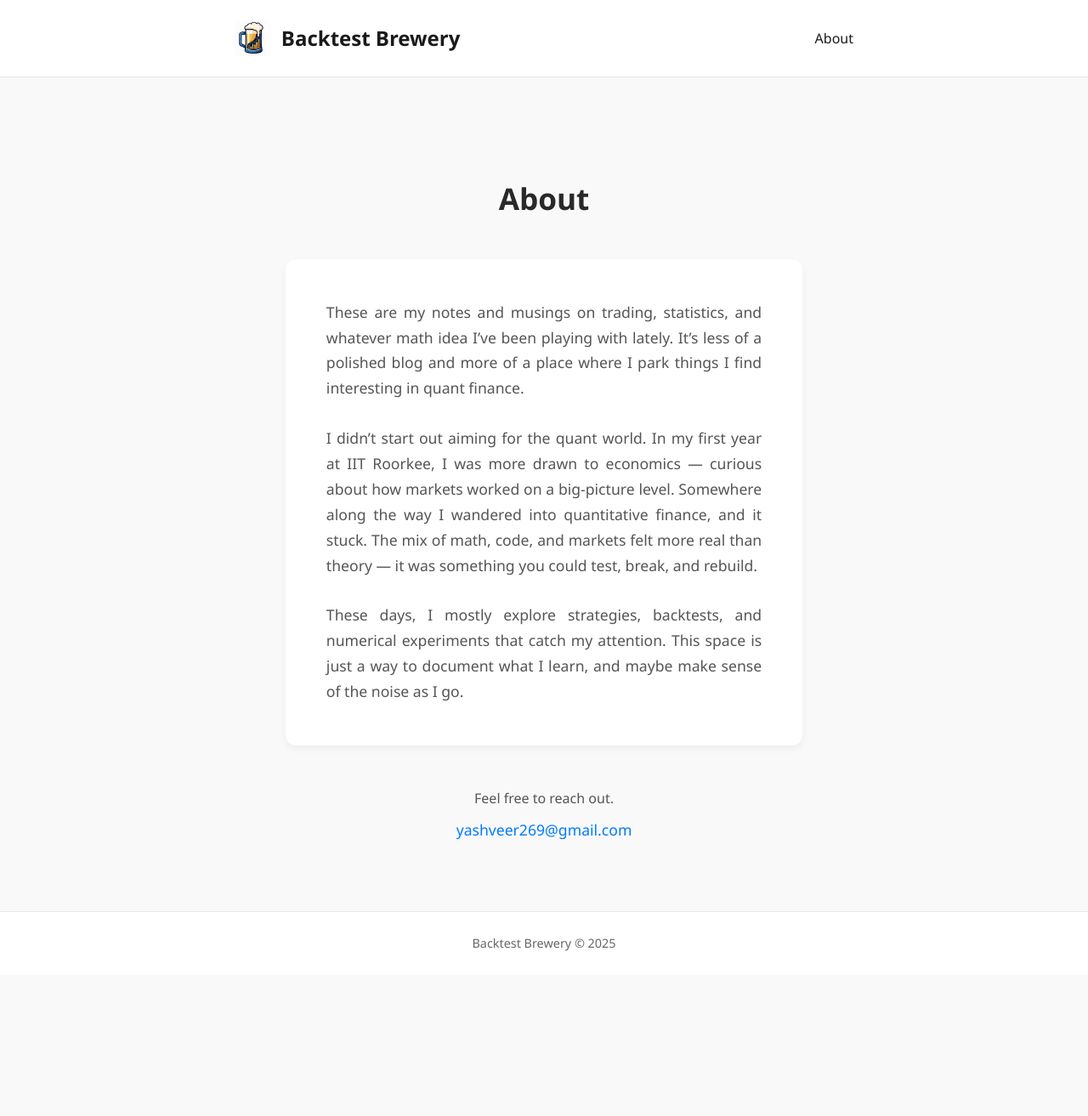
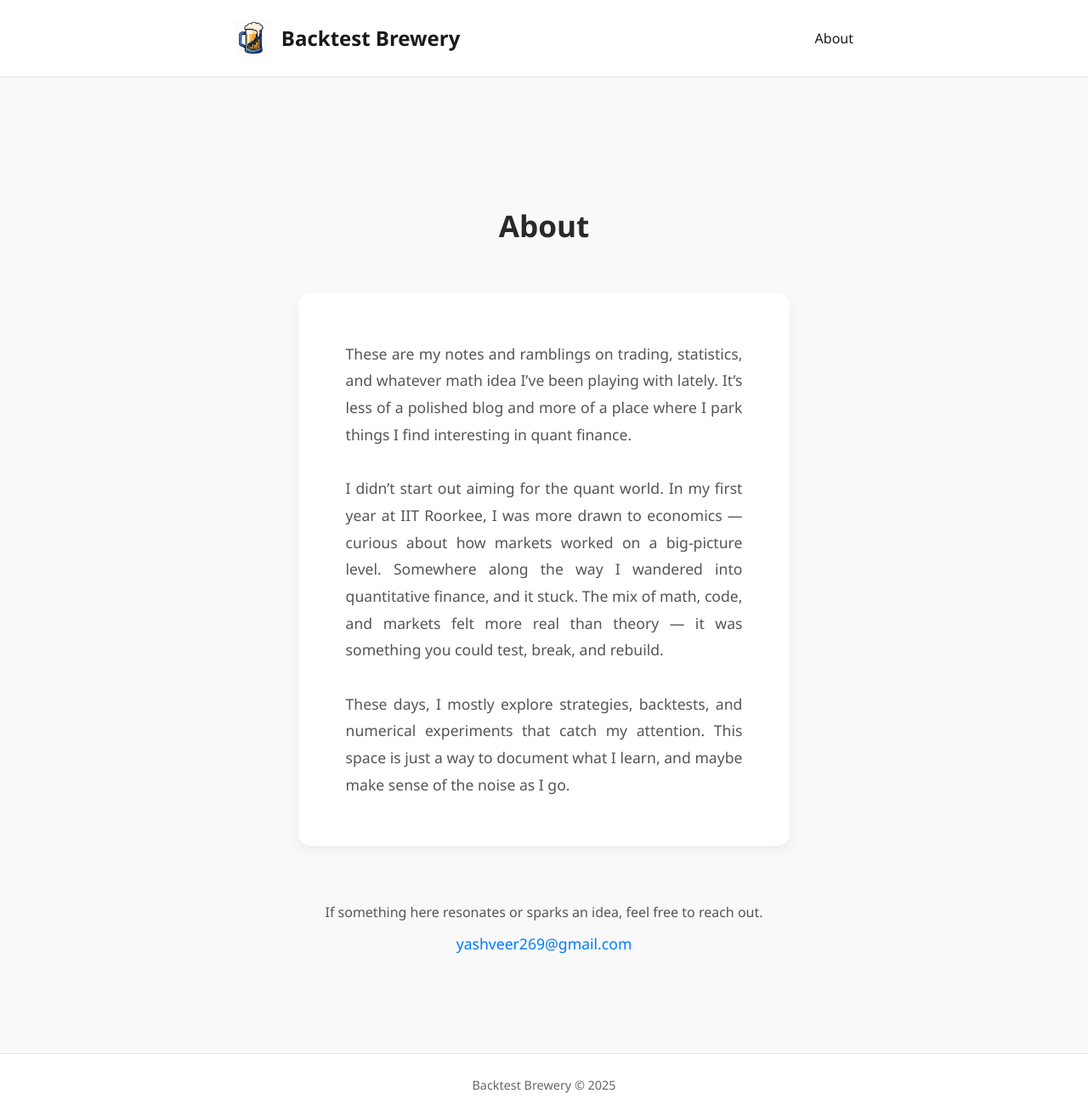
Before and after one commit to backtestbrewery/backtestbrewery.github.io, a Jekyll site: the page built from about.html, in a window 1280 px wide. Shown: the whole page at 85% size. Built offline with Jekyll 4.4.1, drawn with Linux system fonts in a browser that asks for light colours; before the commit the page ends 1147 px from its top, so only the background shows below that.

Commit message:
Update about.html

```diff
--- a/about.html
+++ b/about.html
@@ -8,7 +8,7 @@ title: About | Backtest Brewery
     <h1>About</h1>
     <div class="about-card">
       <p>
-        These are my notes and musings on trading, statistics, and whatever math idea I’ve been playing with lately. It’s less of a polished blog and more of a place where I park things I find interesting in quant finance.
+        These are my notes and ramblings on trading, statistics, and whatever math idea I’ve been playing with lately. It’s less of a polished blog and more of a place where I park things I find interesting in quant finance.
       </p>
       <p>
         I didn’t start out aiming for the quant world. In my first year at IIT Roorkee, I was more drawn to economics — curious about how markets worked on a big-picture level. Somewhere along the way I wandered into quantitative finance, and it stuck. The mix of math, code, and markets felt more real than theory — it was something you could test, break, and rebuild.
@@ -18,7 +18,7 @@ title: About | Backtest Brewery
       </p>
     </div>
     <div class="contact-me">
-      <p>Feel free to reach out.</p>
+      <p>If something here resonates or sparks an idea, feel free to reach out.</p>
       <a href="mailto:yashveer269@gmail.com" class="contact-link">yashveer269@gmail.com</a>
     </div>
   </div>
@@ -34,30 +34,30 @@ title: About | Backtest Brewery
 }
 
 .about-section {
-  padding: 5rem 1rem;
+  padding: 7rem 2rem; /* increased top/bottom and side padding */
 }
 
 .about-section h1 {
   font-size: 2.2rem;
-  margin-bottom: 2.5rem;
+  margin-bottom: 3rem; /* slightly more breathing space below heading */
   color: var(--text-primary);
   text-align: center;
 }
 
 .about-card {
   background: #fff;
-  padding: 3rem;
-  border-radius: 12px;
-  box-shadow: 0 4px 10px rgba(0,0,0,0.05);
-  max-width: 800px;
-  margin: 0 auto;
+  padding: 3.5rem; /* more internal spacing */
+  border-radius: 14px;
+  box-shadow: 0 6px 14px rgba(0,0,0,0.05);
+  max-width: 850px; /* slightly wider card */
+  margin: 0 auto 4rem auto; /* more space below the card */
 }
 
 .about-card p {
   font-size: 1.1rem;
-  margin-bottom: 1.8rem;
+  margin-bottom: 2rem;
   color: var(--text-secondary);
-  line-height: 1.7;
+  line-height: 1.8;
   text-align: justify;
 }
 
@@ -67,7 +67,7 @@ title: About | Backtest Brewery
 
 .contact-me {
   text-align: center;
-  margin-top: 3rem;
+  margin-top: 4rem; /* more spacing above contact */
 }
 
 .contact-me p {
@@ -91,7 +91,8 @@ title: About | Backtest Brewery
 
 @media (max-width: 768px) {
   .about-card {
-    padding: 2rem;
+    padding: 2.5rem;
+    margin-bottom: 3rem;
   }
 }
 </style>
```
